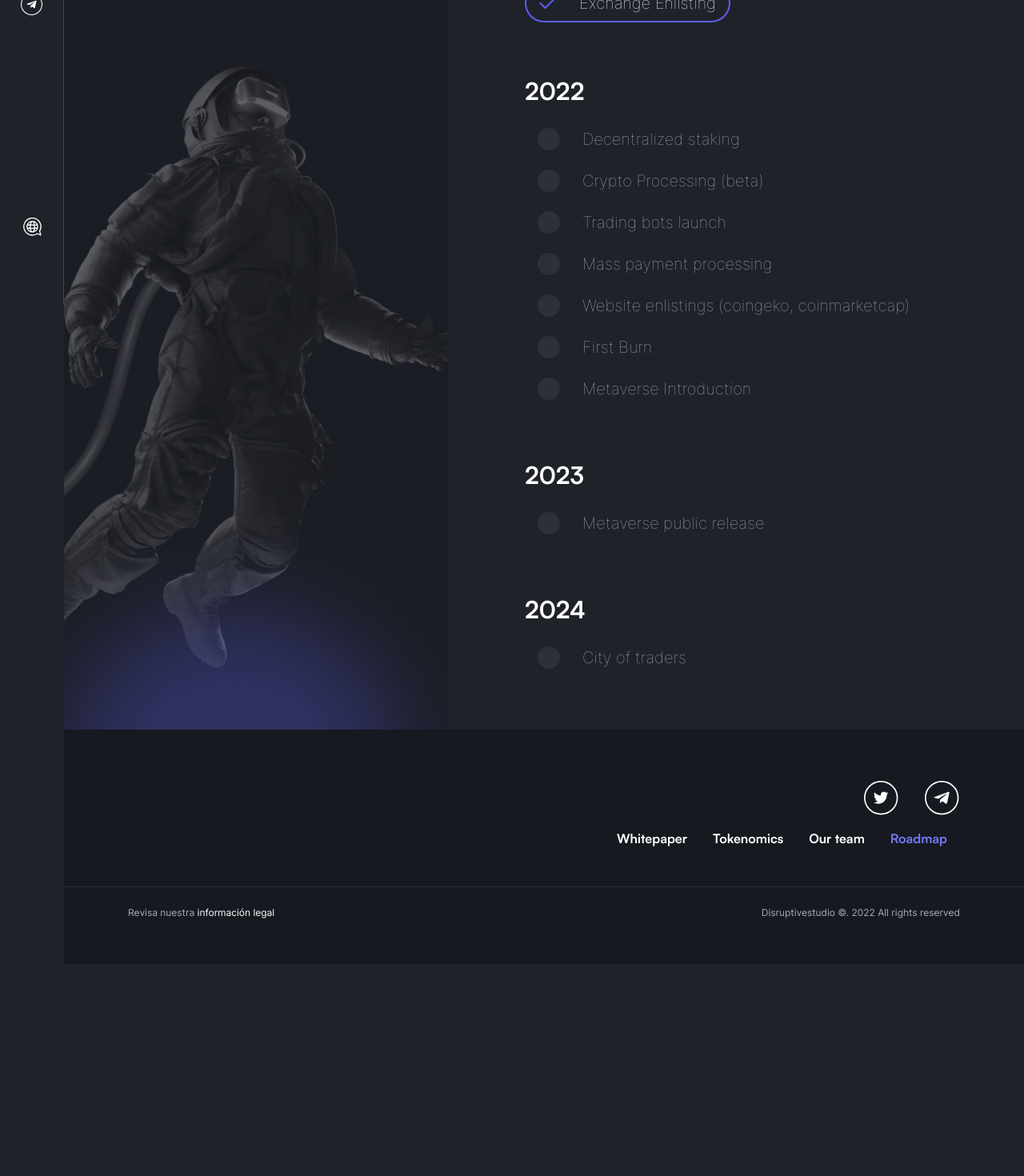
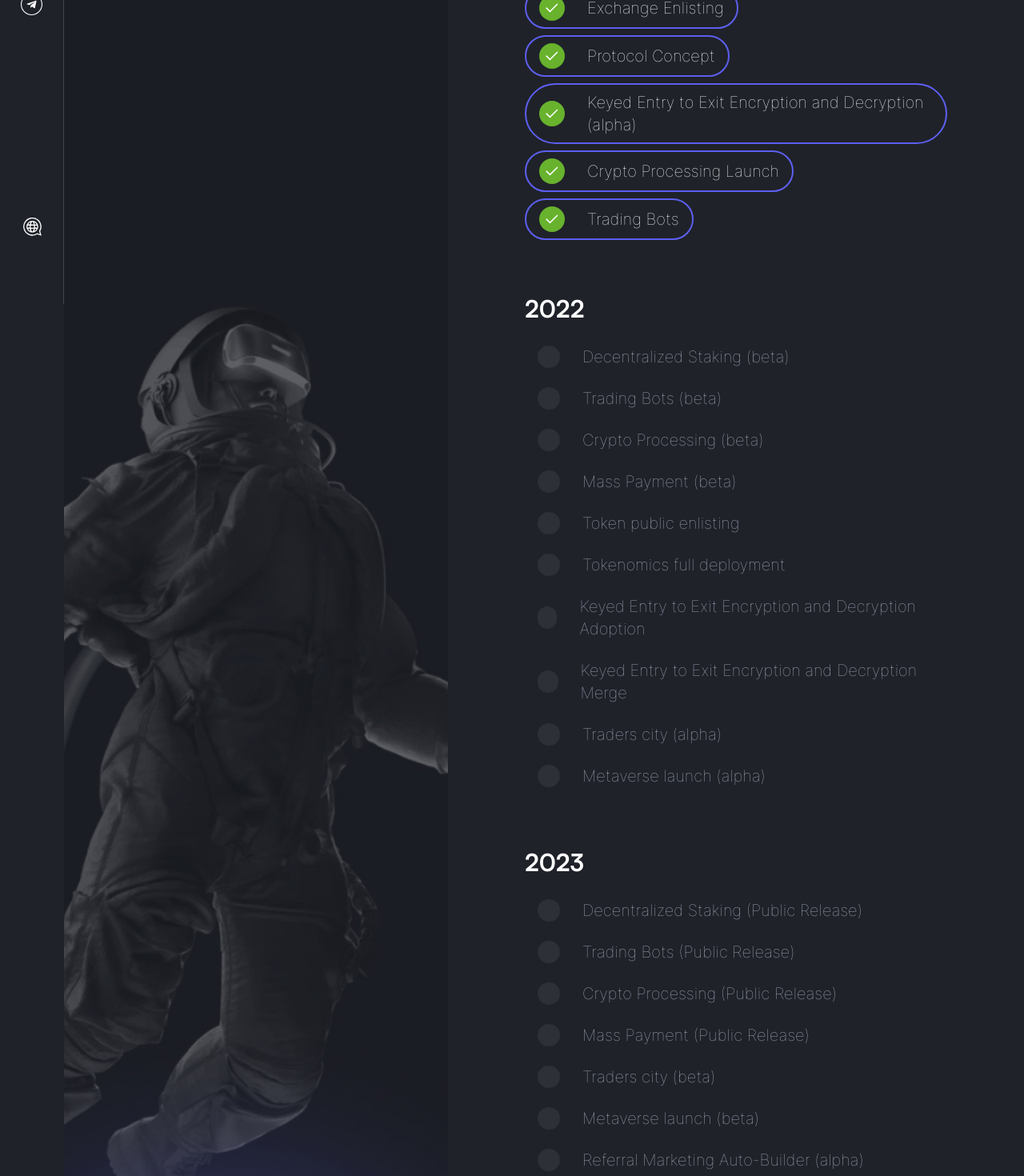
Before and after one commit to emilrichardo/disruptive.io, a Next.js app: page /roadmap in a window 1280 px wide. Shown: the part 420-1890 px from the top of the page at 80% size. Before the commit the page ends 1625 px from the top, so only its background shows below. Built offline with nearby package versions, Linux system fonts and the light colour scheme; no server answers.

Commit message:
roadmap info

```diff
--- a/pages/roadmap.js
+++ b/pages/roadmap.js
@@ -48,9 +48,11 @@ export default function RoadMap({locale}) {
                                             <li key={i}>
                                                 <div className={` ${ milestone.accomplished == "true" && "border-primary border-2 text-light"} my-1 inline-flex items-center px-4 py-2 rounded-full    `}>
                                                     {  milestone.accomplished == "true"
-                                                    ? <svg className="mr-7" width="22" height="16" viewBox="0 0 22 16" fill="none" xmlns="http://www.w3.org/2000/svg">
-                                                        <path d="M1 7.5L7.5 14L20.5 1" stroke="#5D5FEF" strokeWidth="2"/>
+                                                    ? <div className="mr-7 w-8 h-8 bg-[#68B22D] flex justify-center items-center rounded-full p-2">
+                                                        <svg className="" width="22" height="16" viewBox="0 0 22 16" fill="none" xmlns="http://www.w3.org/2000/svg">
+                                                        <path d="M1 7.5L7.5 14L20.5 1" stroke="#fff" strokeWidth="2"/>
                                                         </svg>
+                                                       </div>
 
                                                     : <span className="w-7 h-7 block mr-7 bg-dark-light rounded-full"></span>
                                                     }
--- a/public/locales/en/roadMap.js
+++ b/public/locales/en/roadMap.js
@@ -6,29 +6,43 @@ export default
             {"yeard" : 2021,
             "accomplished" : "true",
             "milestones" : [
-                 {"title":"Token Launch" , "accomplished": "true"},
-                {"title":"Exchange Enlisting" , "accomplished": "true"},
+                 {"title":"Token Launch" , "accomplished": "true", "date": "04/23/2021"},
+                 {"title":"Exchange Enlisting" , "accomplished": "true", "date": "04/24/2021"},
+                 {"title":"Protocol Concept" , "accomplished": "true", "date": "05/01/2021"},
+                 {"title":"Keyed Entry to Exit Encryption and Decryption (alpha)" , "accomplished": "true", "date": "06/24/2021"},
+                 {"title":"Crypto Processing Launch" , "accomplished": "true", "date": "08/23/2021"},
+                 {"title":"Trading Bots" , "accomplished": "true", "date": "30/12/2021"},
+
             ]},
             {"yeard" : 2022,
             "accomplished" : "false",
             "milestones" : [
-                {"title":"Decentralized staking", "accomplished": "false"},
-               {"title": "Crypto Processing (beta)", "accomplished": "false"},
-                {"title":"Trading bots launch", "accomplished": "false"},
-               {"title":"Mass payment processing ", "accomplished": "false"},
-                {"title":"Website enlistings (coingeko, coinmarketcap)", "accomplished": "false"},
-               {"title": "First Burn", "accomplished": "false"},
-                {"title":"Metaverse Introduction", "accomplished": "false"},
+                {"title":"Decentralized Staking (beta)" , "accomplished": "false", "date": ""},
+                 {"title":"Trading Bots (beta)" , "accomplished": "false", "date": ""},
+                 {"title":"Crypto Processing (beta)" , "accomplished": "false", "date": ""},
+                 {"title":"Mass Payment (beta)" , "accomplished": "false", "date": ""},
+                 {"title":"Token public enlisting" , "accomplished": "false", "date": ""},
+                 {"title":"Tokenomics full deployment" , "accomplished": "false", "date": ""},
+                 {"title":"Keyed Entry to Exit Encryption and Decryption Adoption" , "accomplished": "false", "date": ""},
+                 {"title":"Keyed Entry to Exit Encryption and Decryption Merge" , "accomplished": "false", "date": ""},
+                 {"title":"Traders city (alpha)" , "accomplished": "false", "date": ""},
+                 {"title":"Metaverse launch (alpha)" , "accomplished": "false", "date": ""},
             ]},
             {"yeard" : 2023,
             "accomplished" : "false",
             "milestones" : [
-                {"title":"Metaverse public release", "accomplished": "false"},
+                {"title":"Decentralized Staking (Public Release)", "accomplished": "false", "date": ""},
+               {"title": "Trading Bots (Public Release)", "accomplished": "false", "date": ""},
+                {"title":"Crypto Processing (Public Release)", "accomplished": "false", "date": ""},
+               {"title":"Mass Payment (Public Release) ", "accomplished": "false", "date": ""},
+                {"title":"Traders city (beta)", "accomplished": "false", "date": ""},
+               {"title": "Metaverse launch (beta)", "accomplished": "false", "date": ""},
+                {"title":"Referral Marketing Auto-Builder (alpha)", "accomplished": "false", "date": ""},
             ]},
             {"yeard" : 2024,
             "accomplished" : "false",
             "milestones" : [
-                {"title":"City of traders", "accomplished": "false"},
+                {"title":"Referral Marketing Auto-Builder (beta)", "accomplished": "false", "date": ""},
             ]},
 
         ]
--- a/public/locales/es/roadMap.js
+++ b/public/locales/es/roadMap.js
@@ -1,34 +1,48 @@
 export default
 {
         title : "Roadmap",
-        excerpt: "El camino hacia el éxito se recorre paso a paso y DISR avanza con paso firme. Únete a nosotros y descubre cada detalle de nuestro crecimiento, hasta llegar a la cima. ¡Puedes formar parte del viaje! Conoce nuestro Roadmap:",
+        excerpt: "The road to success is traveled step by step and DISR is moving steadily forward. Join us and discover every detail of our growth, until we reach the top. You can be part of the journey! Get to know our roadmap.",
         allMilestones: [
             {"yeard" : 2021,
             "accomplished" : "true",
             "milestones" : [
-                 {"title":"Lanzamiento del token" , "accomplished": "true"},
-                {"title":"Listado en el exchange" , "accomplished": "true"},
+                 {"title":"Token Launch" , "accomplished": "true", "date": "04/23/2021"},
+                 {"title":"Exchange Enlisting" , "accomplished": "true", "date": "04/24/2021"},
+                 {"title":"Protocol Concept" , "accomplished": "true", "date": "05/01/2021"},
+                 {"title":"Keyed Entry to Exit Encryption and Decryption (alpha)" , "accomplished": "true", "date": "06/24/2021"},
+                 {"title":"Crypto Processing Launch" , "accomplished": "true", "date": "08/23/2021"},
+                 {"title":"Trading Bots" , "accomplished": "true", "date": "30/12/2021"},
+
             ]},
             {"yeard" : 2022,
             "accomplished" : "false",
             "milestones" : [
-                {"title":"Staking descentralizado", "accomplished": "false"},
-               {"title": "Cripto-procesamiento (beta)", "accomplished": "false"},
-                {"title":"Lanzamiento de Bots DISR", "accomplished": "false"},
-               {"title":"Procesamiento de pagos masivos ", "accomplished": "false"},
-                {"title":"Alistamientos en sitios web (coingeko, coinmarketcap, etc.)", "accomplished": "false"},
-               {"title": "Primera quema", "accomplished": "false"},
-                {"title":"Introducción al metaverso ", "accomplished": "false"},
+                {"title":"Decentralized Staking (beta)" , "accomplished": "false", "date": ""},
+                 {"title":"Trading Bots (beta)" , "accomplished": "false", "date": ""},
+                 {"title":"Crypto Processing (beta)" , "accomplished": "false", "date": ""},
+                 {"title":"Mass Payment (beta)" , "accomplished": "false", "date": ""},
+                 {"title":"Token public enlisting" , "accomplished": "false", "date": ""},
+                 {"title":"Tokenomics full deployment" , "accomplished": "false", "date": ""},
+                 {"title":"Keyed Entry to Exit Encryption and Decryption Adoption" , "accomplished": "false", "date": ""},
+                 {"title":"Keyed Entry to Exit Encryption and Decryption Merge" , "accomplished": "false", "date": ""},
+                 {"title":"Traders city (alpha)" , "accomplished": "false", "date": ""},
+                 {"title":"Metaverse launch (alpha)" , "accomplished": "false", "date": ""},
             ]},
             {"yeard" : 2023,
             "accomplished" : "false",
             "milestones" : [
-                {"title":"Lanzamiento público de Metaverse", "accomplished": "false"},
+                {"title":"Decentralized Staking (Public Release)", "accomplished": "false", "date": ""},
+               {"title": "Trading Bots (Public Release)", "accomplished": "false", "date": ""},
+                {"title":"Crypto Processing (Public Release)", "accomplished": "false", "date": ""},
+               {"title":"Mass Payment (Public Release) ", "accomplished": "false", "date": ""},
+                {"title":"Traders city (beta)", "accomplished": "false", "date": ""},
+               {"title": "Metaverse launch (beta)", "accomplished": "false", "date": ""},
+                {"title":"Referral Marketing Auto-Builder (alpha)", "accomplished": "false", "date": ""},
             ]},
             {"yeard" : 2024,
             "accomplished" : "false",
             "milestones" : [
-                {"title":"Ciudad de Traders", "accomplished": "false"},
+                {"title":"Referral Marketing Auto-Builder (beta)", "accomplished": "false", "date": ""},
             ]},
 
         ]
```
